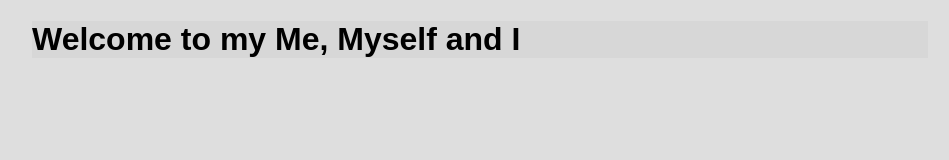
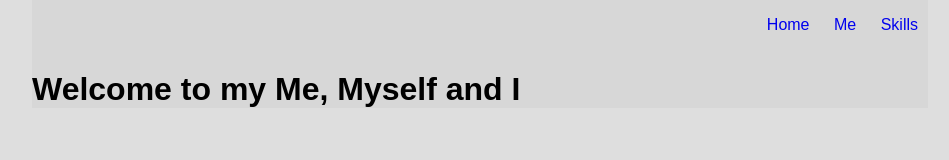
Before and after one commit to kiritoe/personal-api, a website: page public/index.html in a window 1280 px wide. Shown: the whole page, without its empty margins (160-1109 px from the left). Drawn offline with nearby package versions, Linux system fonts and the light colour scheme; some packages are replaced by stand-ins of ours.

Commit message:
Added menu forn step 6

```diff
--- a/public/index.html
+++ b/public/index.html
@@ -7,8 +7,16 @@
 		<link rel="stylesheet" href="./styles/styles.css">
 	</head>
 	<body>
-		<!-- Routing -->
 		<div class="wrapper">
+		    <!-- static -->
+		    <div class="menu">
+		        <ul>
+		        <li><a href="/#/">Home</a></li>
+		        <li><a href="/#/me">Me</a></li>
+		        <li><a href="/#/skills">Skills</a></li>
+		        </ul>
+		    </div>
+			<!-- Routing -->
 			<ng-view></ng-view>
 		</div>
 
--- a/public/styles/styles.css
+++ b/public/styles/styles.css
@@ -3,6 +3,10 @@ body {
 	padding: 0;
 	background-color: #DEDEDE;
 	font-family: sans-serif;
+}
+
+a {
+	text-decoration: none;
 }
 
 .wrapper {
@@ -12,3 +16,18 @@ body {
 	height: auto;
 	background-color: #D7D7D7;
 }
+
+.menu {
+  width: 100%;
+  height: 50px;
+}
+
+.menu ul{
+  float: right;
+}
+
+.menu ul li{
+  list-style-type: none;
+  display: inline;
+  margin: 10px;
+}
```
